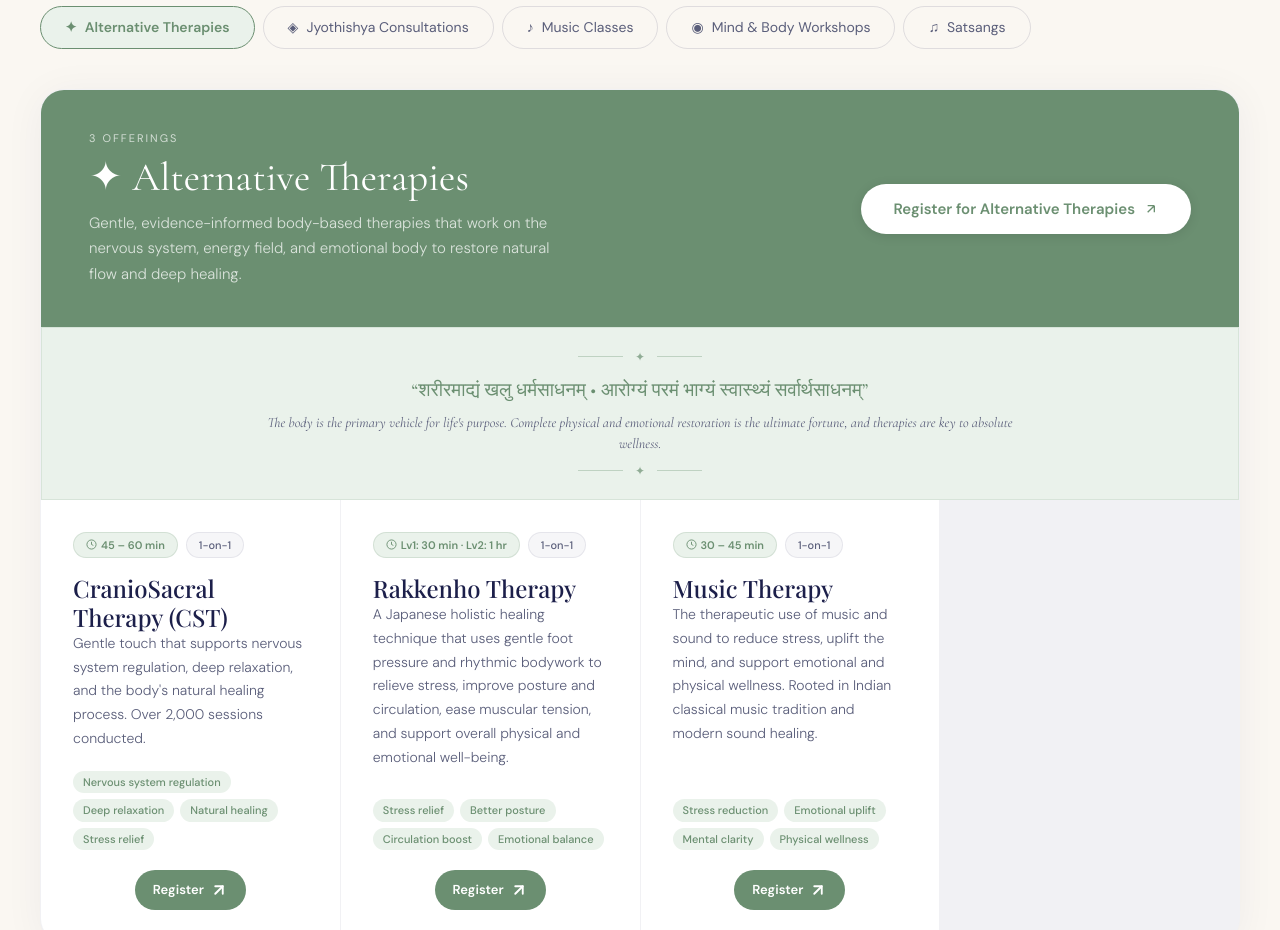
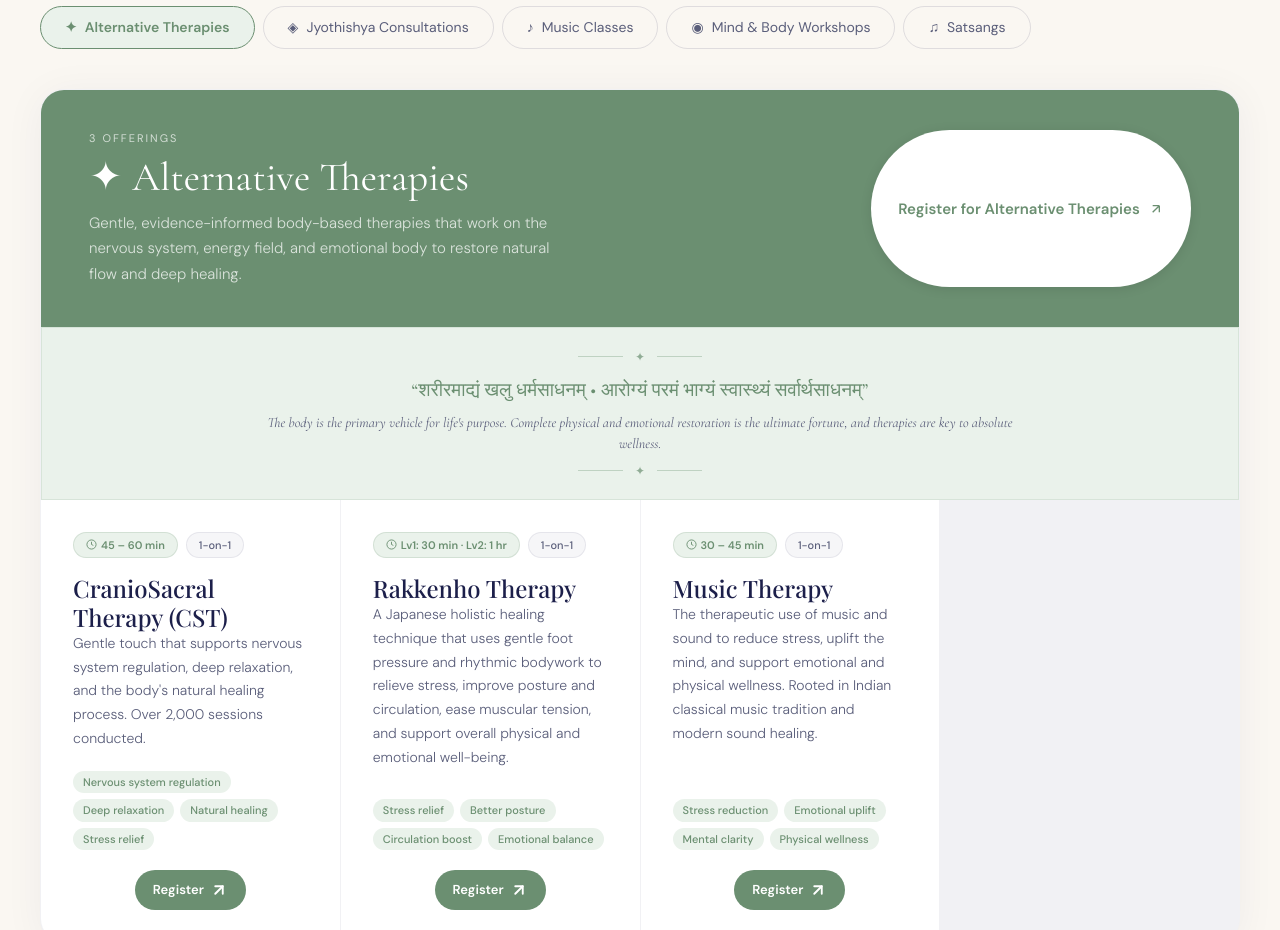
Before and after one commit to sck-info/sck-4, a Next.js app: page / in a window 1280 px wide. Shown: the part 3260-4190 px from the top of the page. Built offline with nearby package versions, Linux system fonts and the light colour scheme.

Commit message:
fix: register button sizing fixed

```diff
--- a/src/components/Sessions.tsx
+++ b/src/components/Sessions.tsx
@@ -269,30 +269,31 @@ export default function Sessions() {
               style={{
                 background: "white",
                 color: cat.color,
-                padding: "14px 32px",
-                borderRadius: 100,
-                fontSize: 15,
+
+                // Responsive sizing
+                padding: "12px 18px",
+                borderRadius: 9999,
+
+                fontSize: "clamp(13px, 3vw, 15px)",
                 fontWeight: 600,
                 textDecoration: "none",
                 fontFamily: "'DM Sans', sans-serif",
+
                 display: "inline-flex",
                 alignItems: "center",
+                justifyContent: "center",
                 gap: 8,
-                flexShrink: 0,
+
+                // Prevent overflow
+                width: "100%",
+                maxWidth: 320,
+                alignSelf: "stretch",
+                flexShrink: 1,
+                whiteSpace: "normal",
+                textAlign: "center",
+
                 transition: "transform 0.2s, box-shadow 0.2s",
                 boxShadow: "0 2px 12px rgba(0,0,0,0.1)",
-              }}
-              onMouseEnter={(e) => {
-                (e.currentTarget as HTMLElement).style.transform =
-                  "translateY(-2px)";
-                (e.currentTarget as HTMLElement).style.boxShadow =
-                  "0 8px 24px rgba(0,0,0,0.18)";
-              }}
-              onMouseLeave={(e) => {
-                (e.currentTarget as HTMLElement).style.transform =
-                  "translateY(0)";
-                (e.currentTarget as HTMLElement).style.boxShadow =
-                  "0 2px 12px rgba(0,0,0,0.1)";
               }}
             >
               Register for {cat.label}
```
